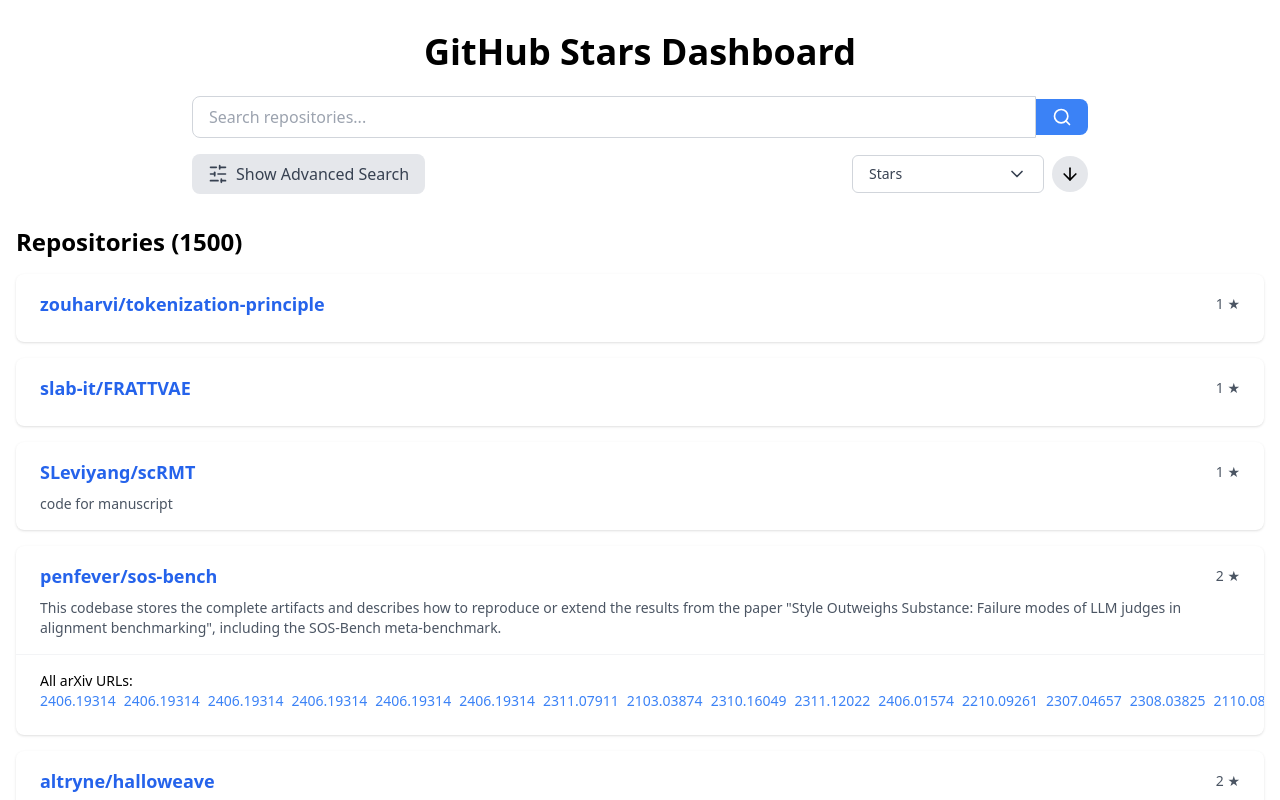
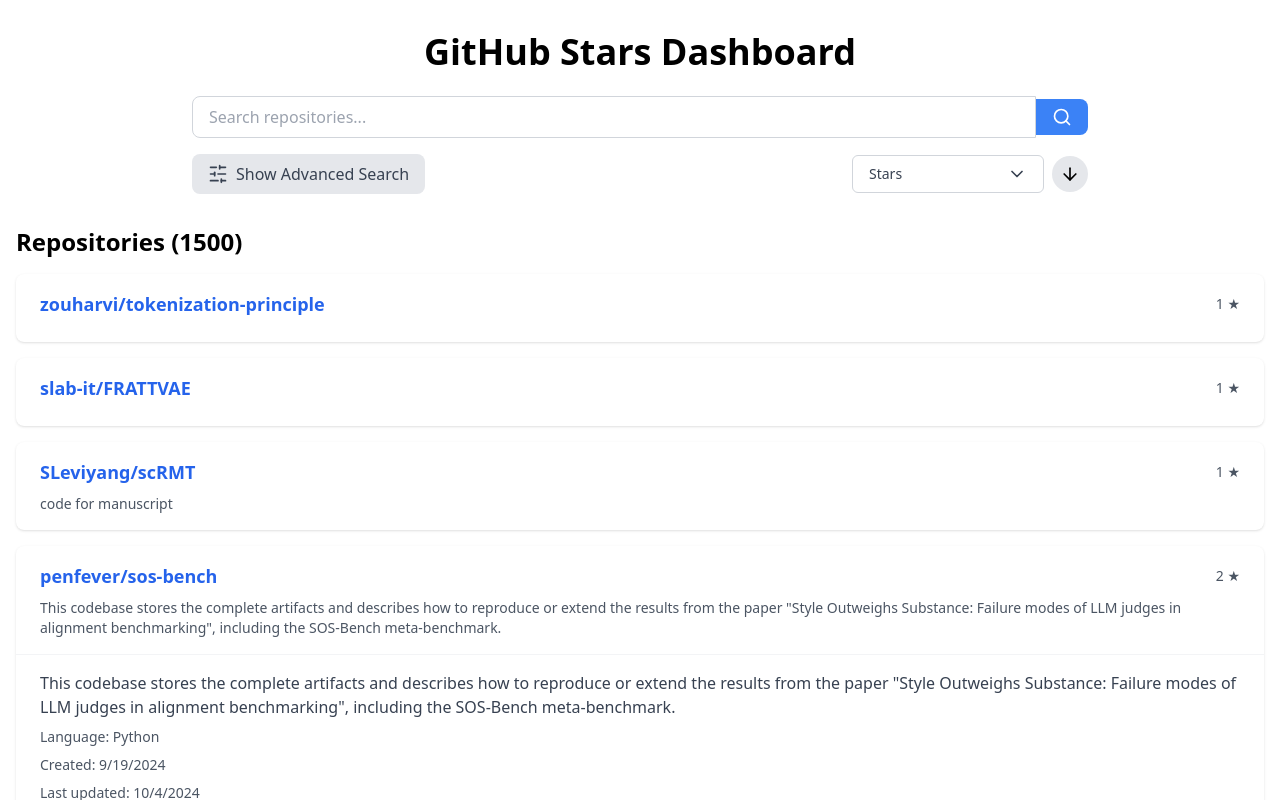
Before and after one commit to dmarx/stars, a React (Create React App) app: page / in a window 1280 px wide. Both pictures are taken after a click on the element 640 px from the left and 600 px from the top of the page. Shown: the top 800 px of the page. Built offline with nearby package versions, Linux system fonts and the light colour scheme; the HTML template or start-up script is replaced by a standard one.

Commit message:
Update Dashboard.js

```diff
--- a/src/Dashboard.js
+++ b/src/Dashboard.js
@@ -458,7 +458,15 @@
               </div>
               {expandedRepo === name && (
                 <div className="px-6 py-4 border-t border-gray-100">
-                  {/* ... [expanded repo details remain unchanged] */}
+                  <p className="text-gray-700 mb-2">{repo.metadata && repo.metadata.description}</p>
+                  <p className="text-sm text-gray-600 mb-2">Language: {repo.metadata && repo.metadata.language}</p>
+                  <p className="text-sm text-gray-600 mb-2">Created: {new Date(repo.metadata.created_at).toLocaleDateString()}</p>
+                  <p className="text-sm text-gray-600 mb-2">Last updated: {new Date(repo.metadata.updated_at).toLocaleDateString()}</p>
+                  <p className="text-sm text-gray-600 mb-2">Last pushed: {new Date(repo.metadata.pushed_at).toLocaleDateString()}</p>
+                  <p className="text-sm text-gray-600 mb-2">Starred at: {new Date(repo.metadata.starred_at).toLocaleDateString()}</p>
+                  {repo.lists && repo.lists.length > 0 && (
+                    <p className="text-sm text-gray-600 mb-2">Lists: {repo.lists.join(', ')}</p>
+                  )}
                   {repo.arxiv && (repo.arxiv.primary_id || repo.arxiv.primary_url) && (
                     <p className="text-sm mb-2">
                       Primary arXiv: <a href={`https://arxiv.org/abs/${extractArXivId(repo.arxiv.primary_id || repo.arxiv.primary_url)}`} target="_blank" rel="noopener noreferrer" className="text-blue-500 hover:underline">
```
